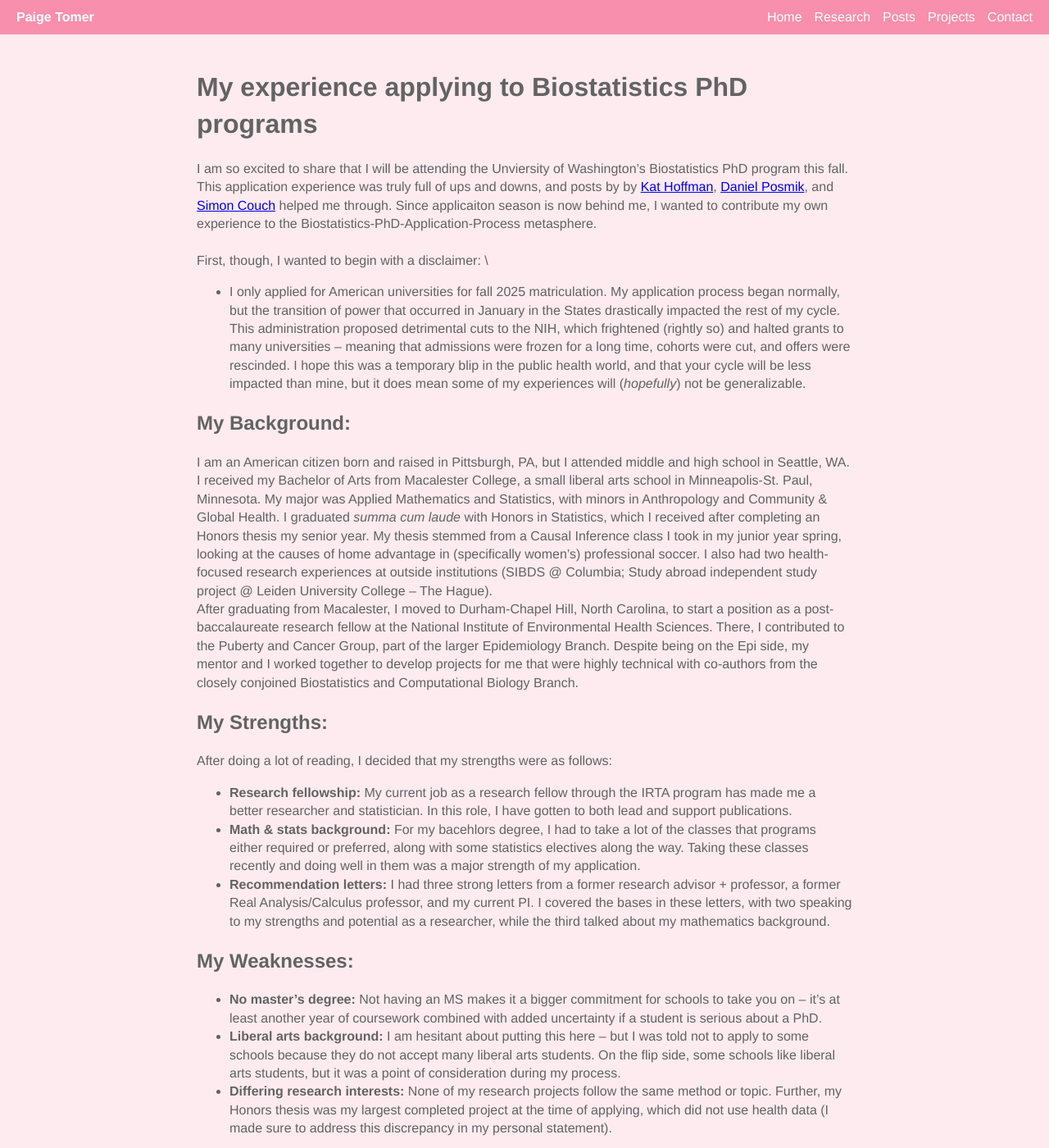
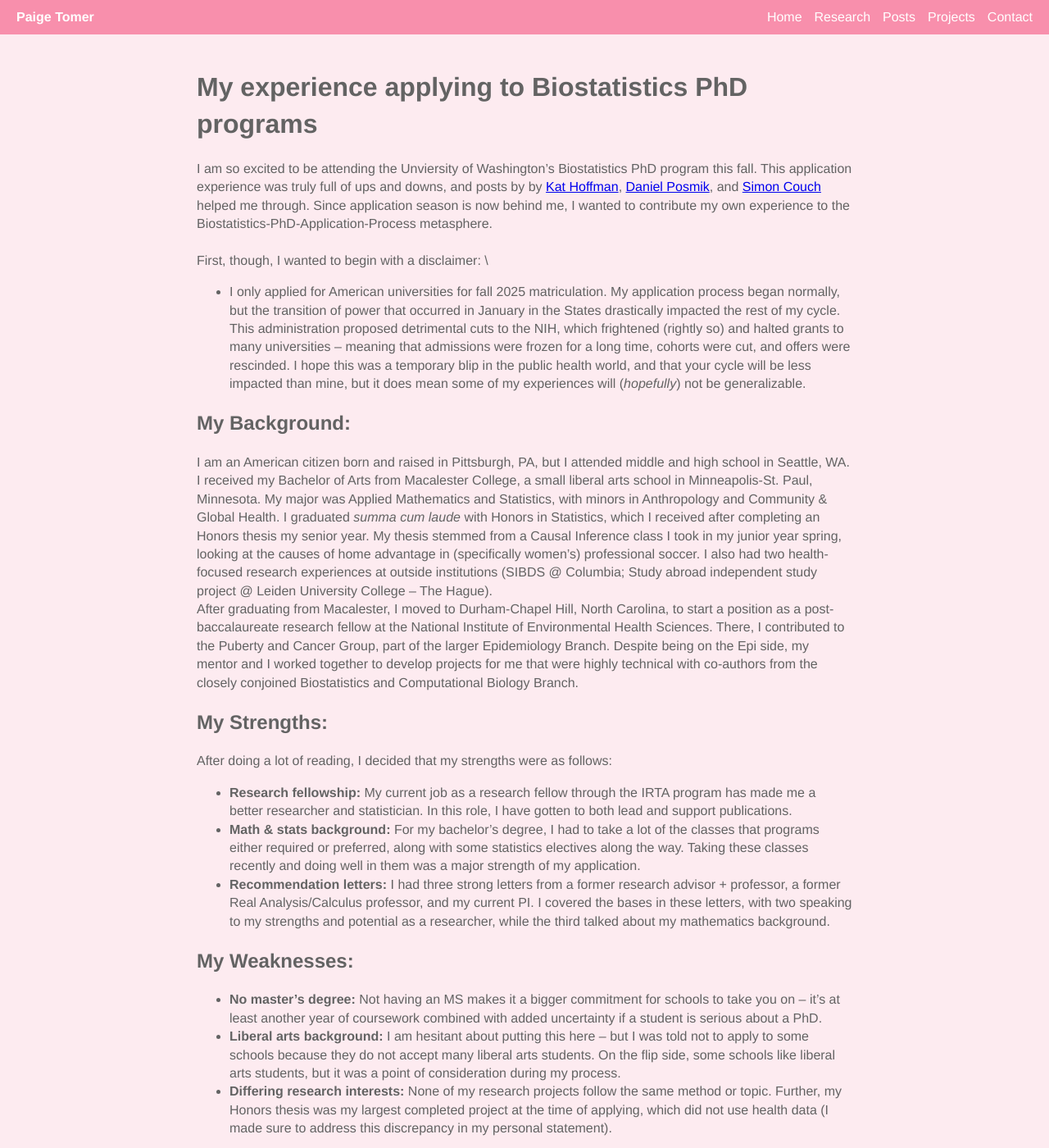
Before and after one commit to petomer-codes/petomer-website, a Jekyll site: the page built from posts/phdapplicationprocess.md, in a window 1280 px wide and 1400 px high. Shown: the whole window at 82% size. Built offline with Jekyll 4.4.1, drawn with Linux system fonts in a browser that asks for light colours; some of the changed text lies outside the part shown.

Commit message:
Update phdapplicationprocess.md

```diff
--- a/posts/phdapplicationprocess.md
+++ b/posts/phdapplicationprocess.md
@@ -3,7 +3,7 @@ layout: default
 title: Biostatistics PhD Application Process
 ---
 # My experience applying to Biostatistics PhD programs
-I am so excited to share that I will be attending the Unviersity of Washington's Biostatistics PhD program this fall. This application experience was truly full of ups and downs, and posts by  by [Kat Hoffman](https://www.khstats.com/blog/phd-apps/), [Daniel Posmik](https://posmikdc.github.io/), and [Simon Couch](https://www.simonpcouch.com/blog/2021-03-15-apply-to-stats-grad-school/) helped me through. Since applicaiton season is now behind me, I wanted to contribute my own experience to the Biostatistics-PhD-Application-Process metasphere. \
+I am so excited to be attending the Unviersity of Washington's Biostatistics PhD program this fall. This application experience was truly full of ups and downs, and posts by  by [Kat Hoffman](https://www.khstats.com/blog/phd-apps/), [Daniel Posmik](https://posmikdc.github.io/), and [Simon Couch](https://www.simonpcouch.com/blog/2021-03-15-apply-to-stats-grad-school/) helped me through. Since application season is now behind me, I wanted to contribute my own experience to the Biostatistics-PhD-Application-Process metasphere. \
 \
 First, though, I wanted to begin with a disclaimer: \
 * I only applied for American universities for fall 2025 matriculation. My application process began normally, but the transition of power that occurred in January in the States drastically impacted the rest of my cycle. This administration proposed detrimental cuts to the NIH, which frightened (rightly so) and halted grants to many universities -- meaning that admissions were frozen for a long time, cohorts were cut, and offers were rescinded. I hope this was a temporary blip in the public health world, and that your cycle will be less impacted than mine, but it does mean some of my experiences will (_hopefully_) not be generalizable.
@@ -18,7 +18,7 @@ Despite being on the Epi side, my mentor and I worked together to develop projec
 ## My Strengths:
 After doing a lot of reading, I decided that my strengths were as follows:
 * **Research fellowship:** My current job as a research fellow through the IRTA program has made me a better researcher and statistician. In this role, I have gotten to both lead and support publications.
-* **Math & stats background:** For my bacehlors degree, I had to take a lot of the classes that programs either required or preferred, along with some statistics electives along the way. Taking these classes recently and doing well in them was a major strength of my application.
+* **Math & stats background:** For my bachelor's degree, I had to take a lot of the classes that programs either required or preferred, along with some statistics electives along the way. Taking these classes recently and doing well in them was a major strength of my application.
 * **Recommendation letters:** I had three strong letters from a former research advisor + professor, a former Real Analysis/Calculus professor, and my current PI. I covered the bases in these letters, with two speaking to my strengths and potential as a researcher, while the third talked about my mathematics background.
 
 
```
Also changed, not shown: other parts of posts/phdapplicationprocess.md (+2 -2 lines).
